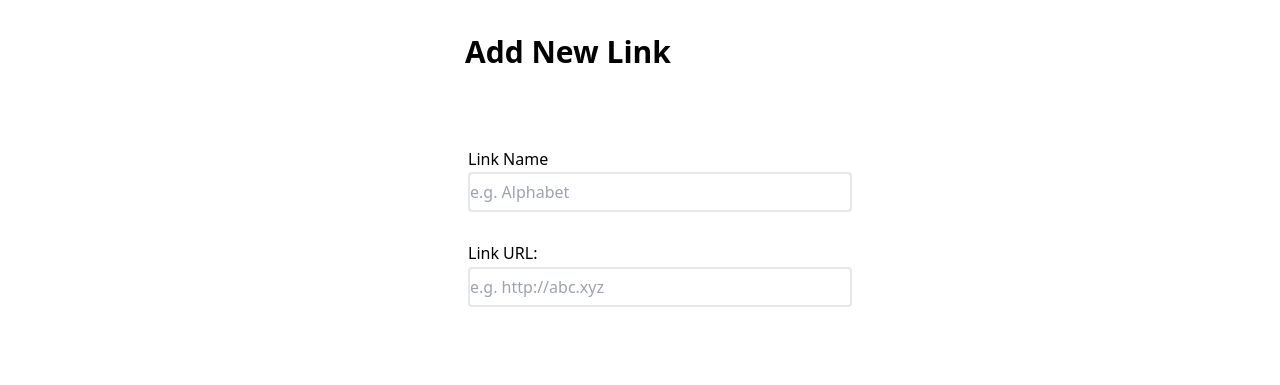
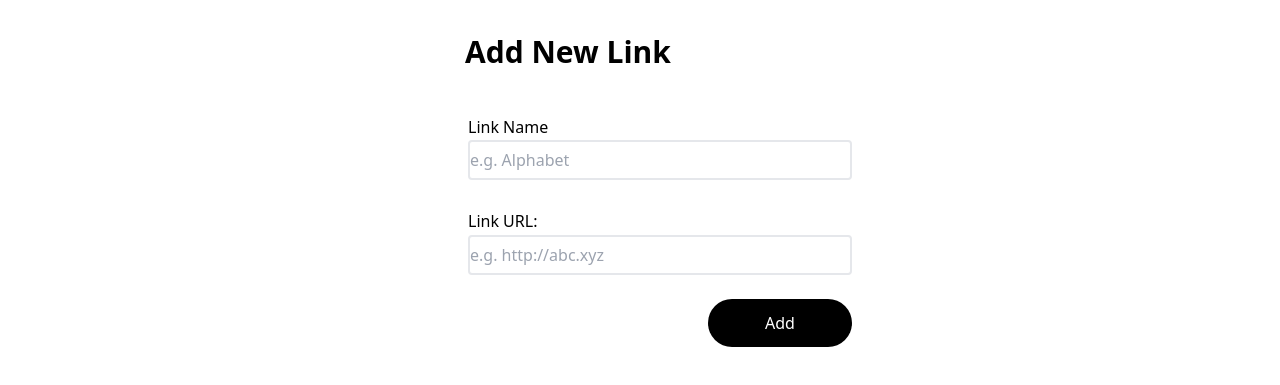
Before and after one commit to enesmozer/link-vote-challenge, a Vue app: page /add in a window 1280 px wide. Shown: the part 183-568 px from the top of the page. Built offline with nearby package versions, Linux system fonts and the light colour scheme; what vue-notification would draw is missing.

Commit message:
add link implemented

```diff
--- a/src/views/AddLink.vue
+++ b/src/views/AddLink.vue
@@ -1,14 +1,64 @@
 <script>
 import Arrow from "@/assets/arrow.svg";
+import { ValidationProvider, ValidationObserver, extend } from "vee-validate";
+import { required, alpha, regex } from "vee-validate/dist/rules";
+extend("alpha", alpha);
+extend("regex", regex);
+
+extend("required", {
+  ...required,
+  message: "This field is required",
+});
+extend("regex", {
+  ...regex,
+  message: "Please enter a valid url.",
+});
 export default {
   components: {
     Arrow,
+    ValidationProvider,
+    ValidationObserver,
   },
   data() {
     return {
       name: "",
       url: "",
     };
+  },
+  methods: {
+    onSubmit() {
+      this.$refs.form.validate().then((success) => {
+        if (!success) {
+          return;
+        }
+        const newLink = {
+          id: Math.random().toString(36).substring(2),
+          name: this.name,
+          url: this.url,
+          point: 0,
+          updatedAt: Date.now(),
+        };
+        const links = JSON.parse(localStorage.getItem("links"));
+        if (links) {
+          links.push(newLink);
+          localStorage.removeItem("links");
+          localStorage.setItem("links", JSON.stringify(links.reverse()));
+        } else {
+          localStorage.setItem("links", JSON.stringify([newLink]));
+        }
+        this.$notify({
+          group: "addLink",
+          title: `${this.name} added`,
+          type: "success",
+          duration: 2000,
+        });
+        this.name = this.url = "";
+
+        this.$nextTick(() => {
+          this.$refs.form.reset();
+        });
+      });
+    },
   },
 };
 </script>
@@ -18,24 +68,42 @@ export default {
       <Arrow class="left-arrow" /> Return to list
     </router-link>
     <div class="add-link-title">Add New Link</div>
-    <div class="add-link-form">
-      <div class="add-link-form-item">
+    <ValidationObserver ref="form">
+      <form class="add-link-form" @submit.prevent="onSubmit">
+        <ValidationProvider
+          name="name"
+          rules="required|alpha"
+          class="add-link-form-item"
+          v-slot="{ errors }"
+        >
           <p class="add-link-form-label">Link Name</p>
           <input
             class="add-link-form-input"
             v-model="name"
             placeholder="e.g. Alphabet"
           />
-      </div>
-      <div class="add-link-form-item">
+          <div class="error">{{ errors[0] }}</div>
+        </ValidationProvider>
+        <ValidationProvider
+          name="url"
+          :rules="{
+            regex:
+              /[(http(s)?):\/\/(www\.)?a-zA-Z0-9@:%._\+~#=]{2,256}\.[a-z]{2,6}\b([-a-zA-Z0-9@:%_\+.~#?&//=]*)/,
+          }"
+          class="add-link-form-item"
+          v-slot="{ errors }"
+        >
           <p class="add-link-form-label">Link URL:</p>
           <input
             class="add-link-form-input"
             v-model="url"
             placeholder="e.g. http://abc.xyz"
           />
-      </div>
-    </div>
+          <div class="error">{{ errors[0] }}</div>
+        </ValidationProvider>
+        <button class="add-link-form-submit" type="submit">Add</button>
+      </form>
+    </ValidationObserver>
   </div>
 </template>
 <style lang="scss" scoped>
@@ -61,8 +129,10 @@ export default {
   &-form {
     @apply mt-12;
     @apply ml-10;
+    @apply relative;
     &-item {
       @apply mt-8;
+      @apply block;
     }
     &-label {
       @apply font-light;
@@ -75,6 +145,19 @@ export default {
       @apply w-96;
       @apply rounded;
     }
+    &-submit {
+      @apply bg-black;
+      @apply text-white;
+      @apply rounded-3xl;
+      @apply w-36;
+      @apply h-12;
+      @apply absolute;
+      @apply right-0;
+      @apply mt-6;
+    }
+    .error {
+      @apply text-red-600;
+    }
   }
 }
 </style>
```
Lines whose indentation alone changed are shown as unchanged.
